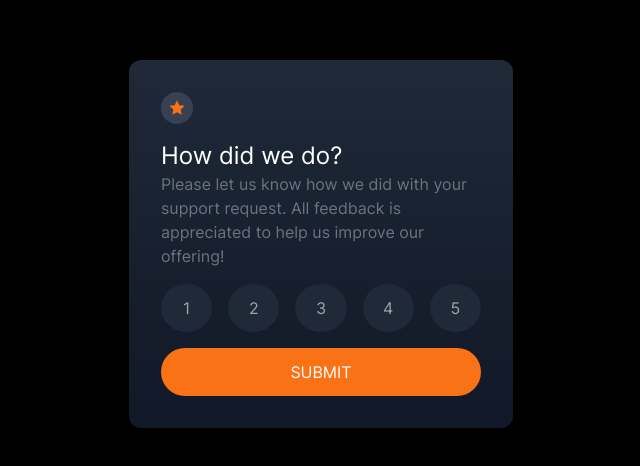
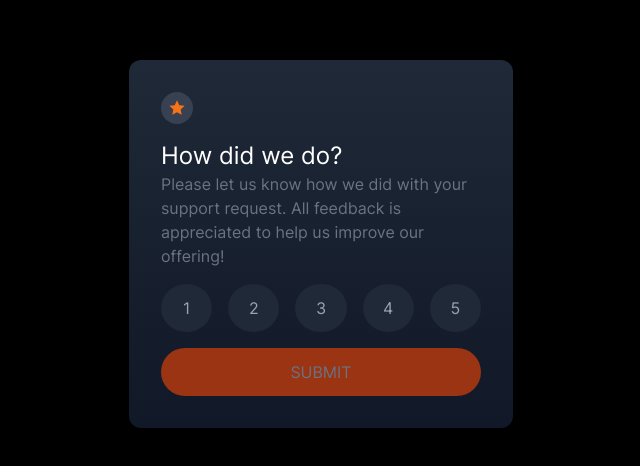
Before and after one commit to daft2/frontendmentor, a Next.js app: page /interactive-rating in a window 1280 px wide. Shown: the part 156-622 px from the top of the page, without its empty margins (319-959 px from the left). Built offline with nearby package versions, Linux system fonts and the light colour scheme.

Commit message:
refactor: disabled button when user hasnt choose rating

```diff
--- a/src/pages/interactive-rating/index.tsx
+++ b/src/pages/interactive-rating/index.tsx
@@ -63,8 +63,9 @@ const InteractiveRating = ({
       <input
         type='button'
         onClick={() => handleRate(rating)}
+        disabled={rating == null || rating == undefined}
         value='SUBMIT'
-        className='cursor-pointer rounded-full bg-orange-500 p-3 hover:bg-white hover:text-orange-500'
+        className='cursor-pointer rounded-full bg-orange-500 p-3 hover:bg-white hover:text-orange-500 disabled:bg-orange-800 disabled:text-gray-500'
       />
     </div>
   );
```
